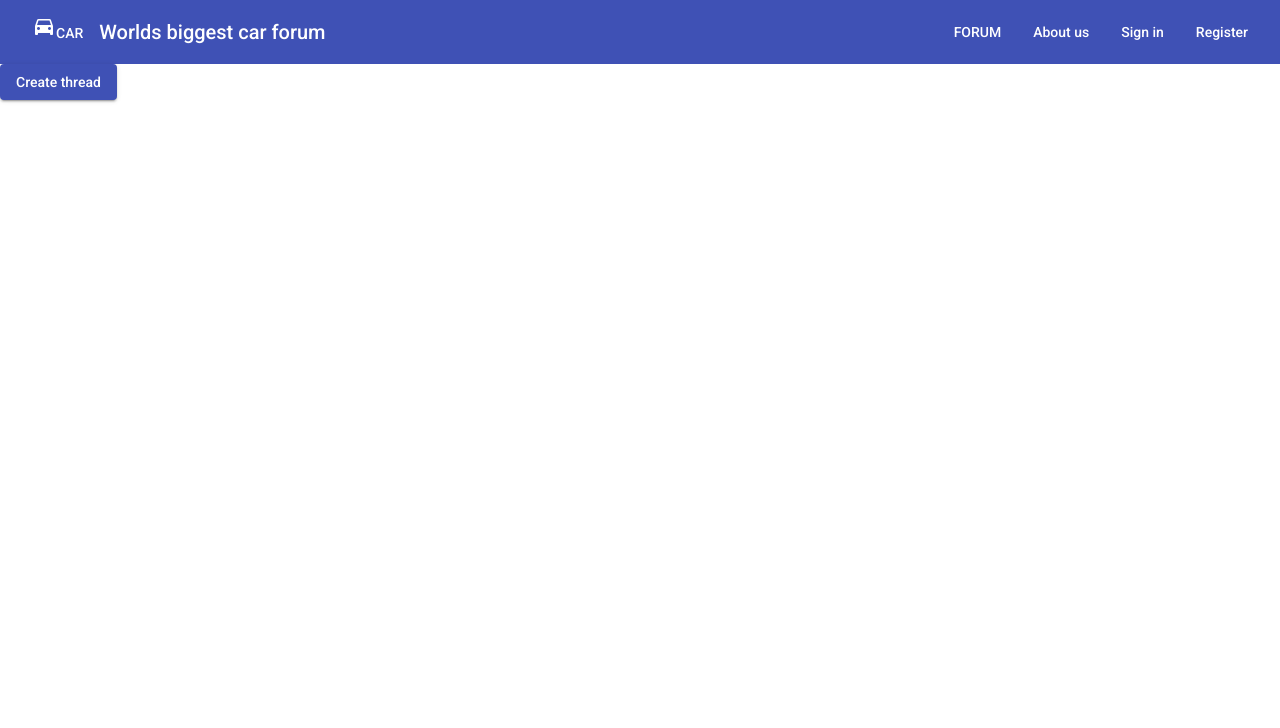
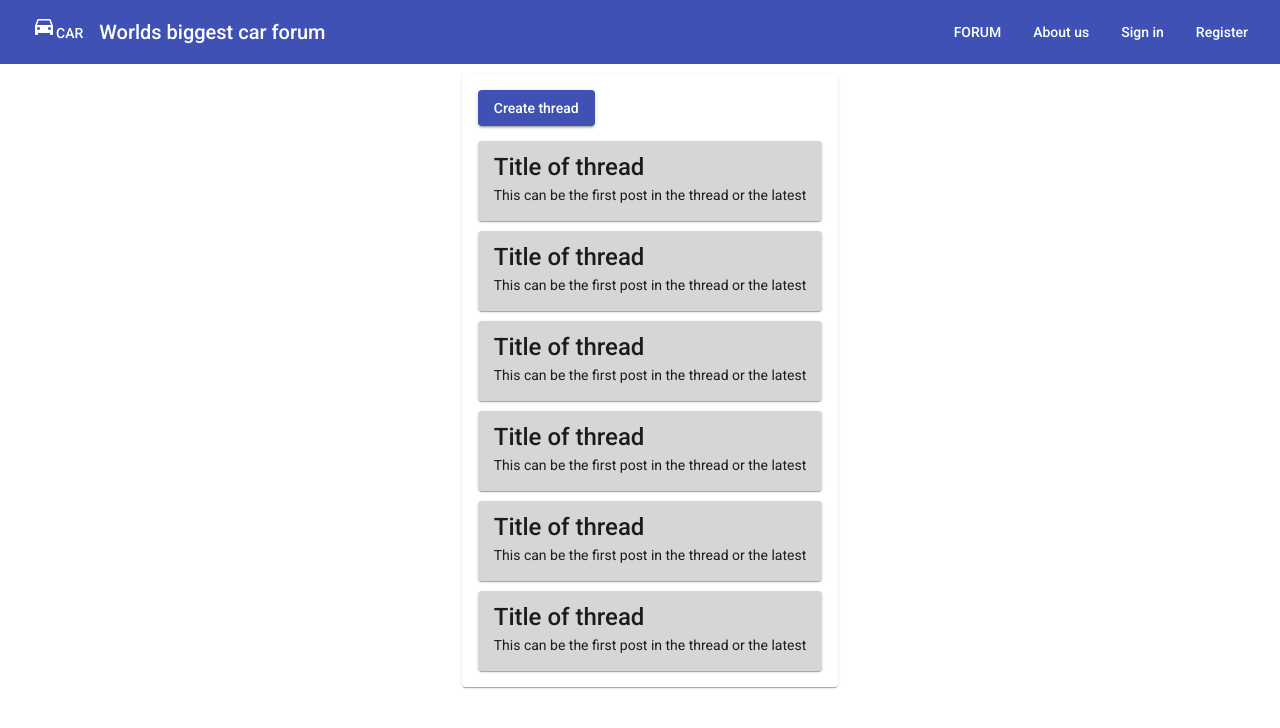
Before and after one commit to Jonte111/Car-forum, an Angular app in the folder frontend/: page /forum/sportcars in a window 1280 px wide. Shown: the top 728 px of the page. Built offline with nearby package versions, Linux system fonts and the light colour scheme.

Commit message:
Added placeholder card to sportscar.

```diff
--- a/frontend/src/app/pages/sportcars/sportcars.component.css
+++ b/frontend/src/app/pages/sportcars/sportcars.component.css
@@ -0,0 +1,16 @@
+.my-profile-container{
+  display: grid;
+  width: 100%;
+  grid-template-columns: 1fr;
+  justify-items: center;
+  row-gap: 50px;
+  margin: 10px;
+}
+.example-card {
+  background-color: rgb(214, 214, 214);
+  margin-bottom: 10px;
+}
+
+.create-thread-button{
+  margin-bottom: 15px;
+}
--- a/frontend/src/app/pages/sportcars/sportcars.component.html
+++ b/frontend/src/app/pages/sportcars/sportcars.component.html
@@ -1 +1,75 @@
-<button mat-raised-button color="primary" (click)="openCreateThread()">Create thread</button>
+<div class="my-profile-container">
+  <mat-card class="created-threads-card">
+    <!-- <img mat-card-image src="https://material.angular.io/assets/img/examples/shiba2.jpg" alt="Photo of a Shiba Inu"> -->
+    <button mat-raised-button class="create-thread-button" color="primary" (click)="openCreateThread()">Create thread</button>
+    <mat-card-content class="example-cards">
+      <!-- <p>
+        The Shiba Inu is the smallest of the six original and distinct spitz breeds of dog from Japan.
+        A small, agile dog that copes very well with mountainous terrain, the Shiba Inu was originally
+        bred for hunting.
+      </p> -->
+      <mat-card class="example-card">
+        <mat-card-title-group>
+          <mat-card-title>Title of thread</mat-card-title>
+          <!-- <mat-card-subtitle>Small</mat-card-subtitle> -->
+        </mat-card-title-group>
+        <mat-card-content>
+          This can be the first post in the thread or the latest
+        </mat-card-content>
+      </mat-card>
+      <mat-card class="example-card">
+        <mat-card-title-group>
+          <mat-card-title>Title of thread</mat-card-title>
+          <!-- <mat-card-subtitle>Small</mat-card-subtitle> -->
+        </mat-card-title-group>
+        <mat-card-content>
+          This can be the first post in the thread or the latest
+        </mat-card-content>
+
+      </mat-card>
+      <mat-card class="example-card">
+        <mat-card-title-group>
+          <mat-card-title>Title of thread</mat-card-title>
+          <!-- <mat-card-subtitle>Small</mat-card-subtitle> -->
+        </mat-card-title-group>
+        <mat-card-content>
+          This can be the first post in the thread or the latest
+        </mat-card-content>
+
+      </mat-card>
+      <mat-card class="example-card">
+        <mat-card-title-group>
+          <mat-card-title>Title of thread</mat-card-title>
+          <!-- <mat-card-subtitle>Small</mat-card-subtitle> -->
+        </mat-card-title-group>
+        <mat-card-content>
+          This can be the first post in the thread or the latest
+        </mat-card-content>
+      </mat-card>
+      <mat-card class="example-card">
+        <mat-card-title-group>
+          <mat-card-title>Title of thread</mat-card-title>
+          <!-- <mat-card-subtitle>Small</mat-card-subtitle> -->
+        </mat-card-title-group>
+        <mat-card-content>
+          This can be the first post in the thread or the latest
+        </mat-card-content>
+
+      </mat-card>
+      <mat-card class="example-card">
+        <mat-card-title-group>
+          <mat-card-title>Title of thread</mat-card-title>
+          <!-- <mat-card-subtitle>Small</mat-card-subtitle> -->
+        </mat-card-title-group>
+        <mat-card-content>
+          This can be the first post in the thread or the latest
+        </mat-card-content>
+
+      </mat-card>
+    </mat-card-content>
+    <!-- <mat-card-actions>
+      <button mat-button>LIKE</button>
+      <button mat-button>SHARE</button>
+    </mat-card-actions> -->
+  </mat-card>
+</div>
```
